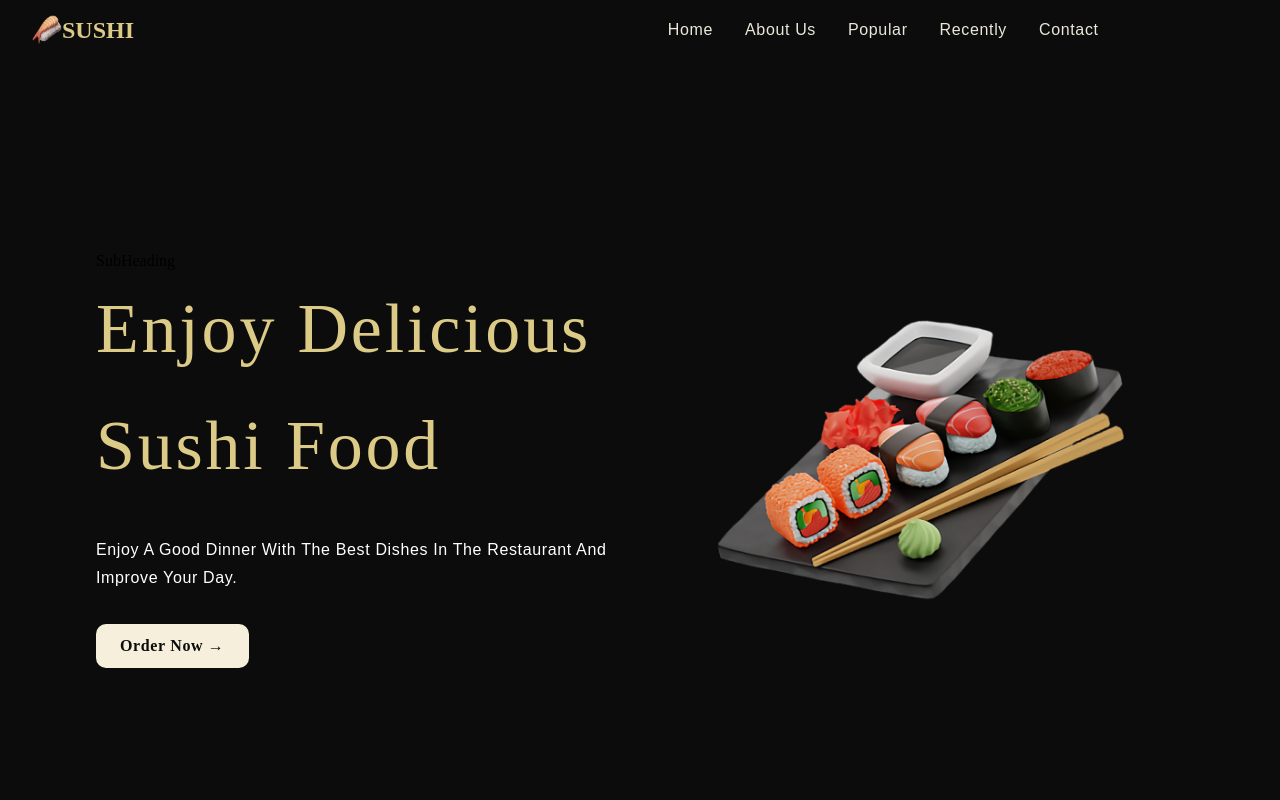
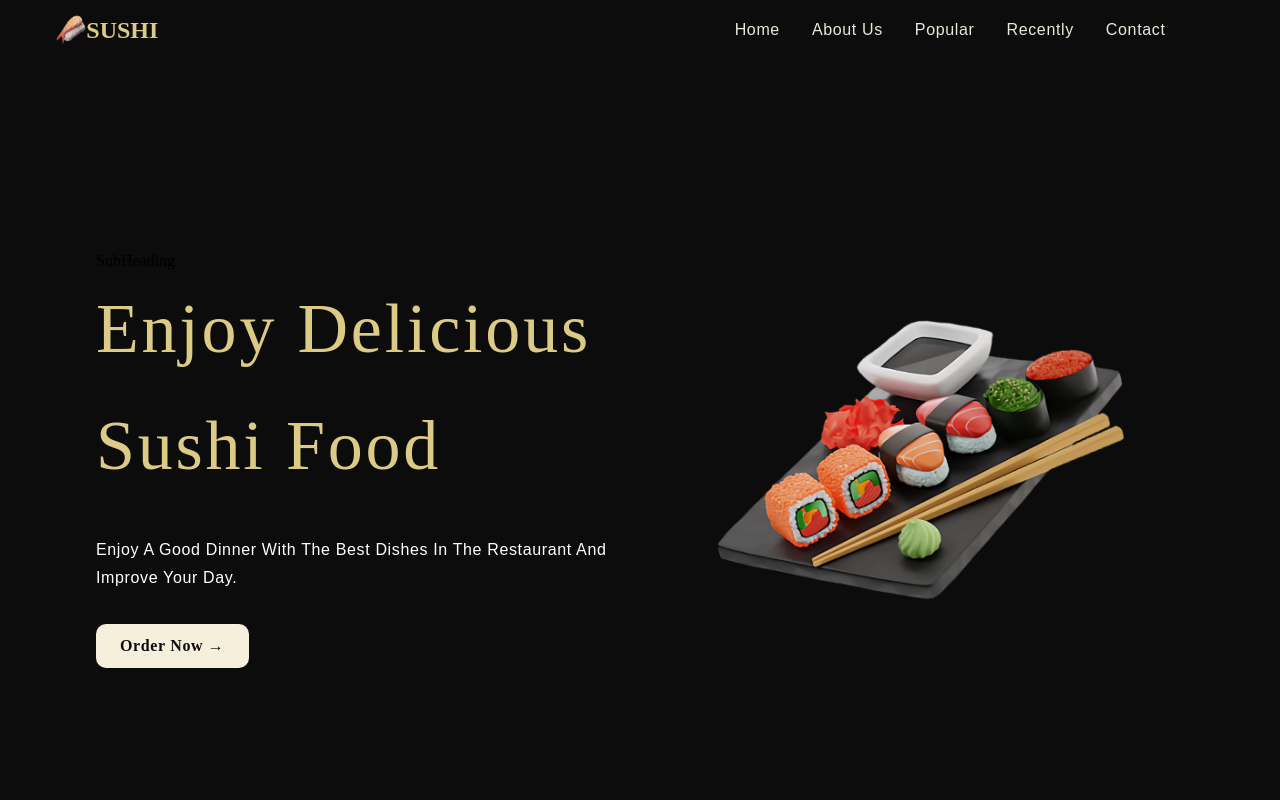
Before and after one commit to yesayajones/restaurant, a React (Create React App) app: page / in a window 1280 px wide. Shown: the top 800 px of the page. Built offline with nearby package versions, Linux system fonts and the light colour scheme; a web font is replaced by a local one.

Commit message:
chore: Resize elements of the navbar

```diff
--- a/src/components/Navbar/Navbar.css
+++ b/src/components/Navbar/Navbar.css
@@ -15,7 +15,8 @@
 	height: 10px;
 	font-family: 'Lora', serif;
 	color: #dcca87;
-	flex-basis: 40%;
+	flex-basis: 50%;
+	margin-left: 2%;
 }
 
 .app__navbar-logo img {
@@ -30,7 +31,7 @@
 	align-items: center;
 
 	list-style: none;
-	flex-basis: 60%;
+	flex-basis: 50%;
 }
 
 .app__navbar-links li {
```
